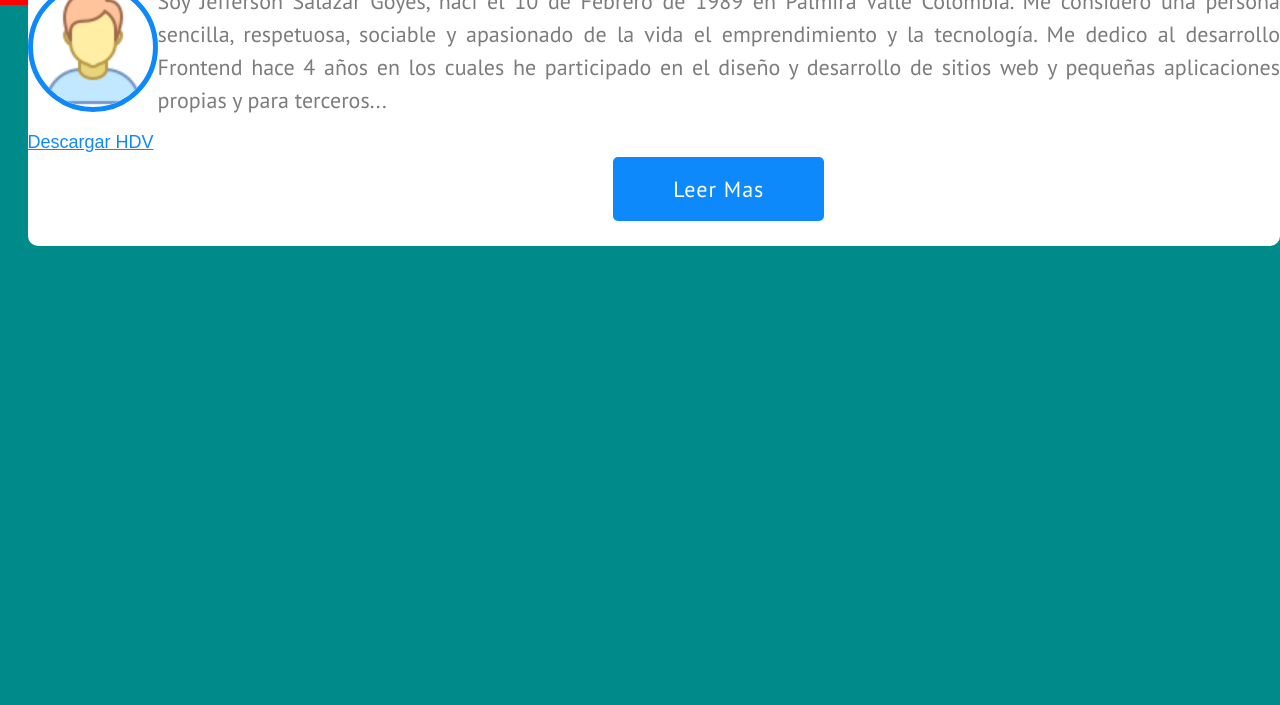
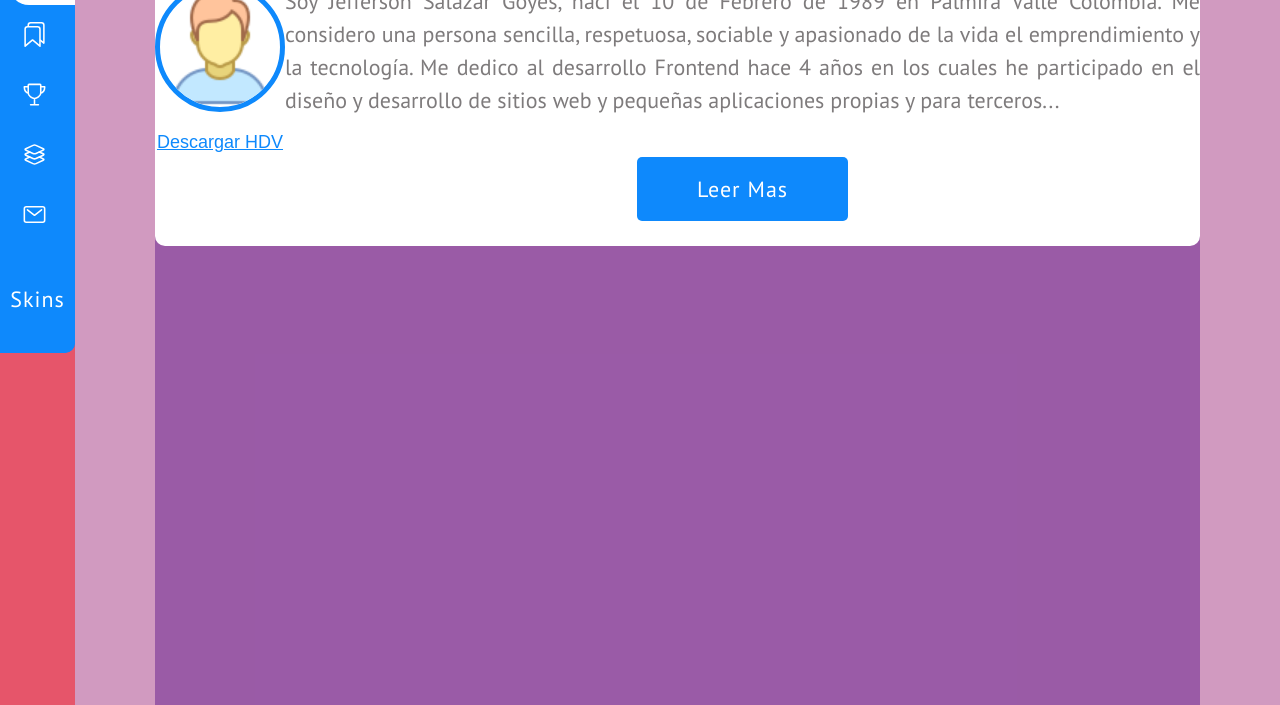
Before and after one commit to JeffersonSalazar/JeffersonSalazar.github.io, a plain HTML site: page index.html in a window 1280 px wide. Shown: the part 155-860 px from the top of the page. Drawn offline with nearby package versions, Linux system fonts and the light colour scheme; some packages are replaced by stand-ins of ours; a script that the page names is missing; a web font is replaced by a local one.

Commit message:
ultima prueba

```diff
--- a/index.html
+++ b/index.html
@@ -44,13 +44,13 @@
 				trabarlo con 'src/js/navbar.js'
 				su hoja de estilos => src/sass/layout/_navbar.scss
 			-->
-			<section class="component_navbar" id="navbar">hola
+			<section class="component_navbar" id="navbar">
 				<!--
 					NAV: dentro definimos una UL con 4 LI, estas contienen una TAG A
 					para redireccionamiento, y dentro de las TAG A definimos 2 SPAN
 					para el icono y el titulo...
 				-->
-				<!-- <nav class="box_nav_navbar bg_js" id="sidebar">
+				<nav class="box_nav_navbar bg_js" id="sidebar">
 					<ul>
 						<li class="active_link">
 							<a href="#banner" class="sections">
@@ -86,15 +86,15 @@
 								<span>Contactos</span>
 							</a>
 						</li>
-					</ul> -->
+					</ul>
 
 					<!--
 						DIV (box_navbar_color): contiene una TAG BUTTON
 					-->
-					<!-- <div class="box_navbar_colors">
+					<div class="box_navbar_colors">
 						<button type="button" class="btn_animated bg_js" id="btn_navbar">Skins</button>
 					</div>
-				</nav> -->
+				</nav>
 			</section>
 
 
--- a/src/sass/layout/_banner.scss
+++ b/src/sass/layout/_banner.scss
@@ -13,7 +13,7 @@
     };
 
     .box_img_banner {
-        // text-align: center;
+        text-align: center;
 
         img {
             border: 5px solid $background_three;
--- a/src/sass/layout/_header.scss
+++ b/src/sass/layout/_header.scss
@@ -12,11 +12,11 @@
     background: rgba(100, 14, 14, 0.246);
 
     @media (max-width: 900px) { // dispositivos 999px <= <= <=
-        // position: fixed;
-        // top: 0;
-        // right: 0;
-        // left: 0;
-        // z-index: 89;
+        position: fixed;
+        top: 0;
+        right: 0;
+        left: 0;
+        z-index: 89;
     };
 
     /*
@@ -24,9 +24,9 @@
         para agregarle BACKGROUND, HEIGHT y SHADOW
     */
     &.scorll_header {
-        // background-color: $background_four;
-        // height: 60px;
-        // box-shadow: $shadow_one;
+        background-color: $background_four;
+        height: 60px;
+        box-shadow: $shadow_one;
     };
 
     /*
--- a/src/sass/layout/_navbar.scss
+++ b/src/sass/layout/_navbar.scss
@@ -5,18 +5,14 @@
     la transicion la usamos para suavizar el :HOVER
 */
 .component_navbar {
-    background: red;
+    background: rgba(255, 0, 0, 0.452);
     // width: 100%;
-    height: 100px;
+    // height: 100px;
     // position: fixed;
     // top: 60px;
     // left: 0;
     // z-index: 79;
-    // display: flex;
-    // height: 100vh;
-    // align-items: center;
-    // overflow-x: hidden;
-    // transition: width .5s ease;
+    transition: min-width .5s ease;
     // background: rgba(25, 119, 25, 0.445);
 
     /*
@@ -24,15 +20,15 @@
         dispositivos moviles 999px <= <= <=
     */
     @media (max-width:999px) {
-        // width: 0%;
+        min-width: 0%;
 
         /*
             clase añadida con javascript...
             se encarga de mostrar el menu de navegacion
         */
-        // &.open_navbar { width: 75px; };
+        &.open_navbar { min-width: 75px; };
 
-        // &:hover { width: 240px; }; // hover encargado de redefinir el ancho
+        &:hover { min-width: 240px; }; // hover encargado de redefinir el ancho
     };
 
     /*
@@ -40,36 +36,35 @@
         tablets y destoks 1000px => => =>
     */
     @media (min-width:1000px) {
-        // width: 75px;
+        min-width: 75px;
 
         /*
             clase añadida con javascript...
             se encarga de ocultar el menu de navegacion
         */
-        // &.close_navbar { width: 0%; }
+        &.close_navbar { min-width: 0%; }
 
-        // &:hover { width: 240px; }; // hover encargado de redefinir el ancho
+        &:hover { min-width: 240px; }; // hover encargado de redefinir el ancho
     };
 
     .box_nav_navbar {
-        // background-color: $background_three;
-        // border-radius: 0 10px 10px 0;
+        background-color: $background_three;
+        border-radius: 0 10px 10px 0;
+        width: 75px;
         // width: inherit;
-        // position: fixed;
-        // top: 60px;
-        // left: 0;
-        // z-index: 79;
-        // display: flex;
+        position: fixed;
+        top: 60px;
+        left: 0;
+        z-index: 79;
         // height: 100vh;
-        // align-items: center;
-        // overflow-x: hidden;
+        overflow-x: hidden;
         // transition: width .5s ease;
 
         ul {
-            // padding: 40px 0 40px 9px;
+            padding: 40px 0 40px 9px;
 
             li {
-                // list-style: none;
+                list-style: none;
 
                 /*
                     clase añadida con javascript...
@@ -77,12 +72,12 @@
                     navegacion es seleccionado por el usuario
                 */
                 &.active_link {
-                    // background-color: $background_one;
-                    // border-top-left-radius: 20px;
-                    // border-bottom-left-radius: 20px;
+                    background-color: $background_one;
+                    border-top-left-radius: 20px;
+                    border-bottom-left-radius: 20px;
 
                     a {
-                        // color: $color_four;
+                        color: $color_four;
                     }
                 };
 
@@ -92,15 +87,15 @@
                     verticalmente
                 */
                 a {
-                    // text-decoration: none;
-                    // display: flex;
-                    // height: 60px;
-                    // font-family: 'PT Sans', sans-serif;
-                    // align-items: center;
-                    // color: $color_one;
+                    text-decoration: none;
+                    display: flex;
+                    height: 60px;
+                    font-family: 'PT Sans', sans-serif;
+                    align-items: center;
+                    color: $color_one;
 
                     .icon_ion {
-                        // margin: 9px 28px 0 13px;
+                        margin: 9px 28px 0 13px;
                     }
                 };
             };
@@ -110,21 +105,21 @@
     .box_navbar_colors {
 
         button {
-            // outline: none;
-            // border: none;
-            // background-color: $background_three;
-            // color: $color_one;
-            // font-size: 22px;
-            // font-family: 'PT Sans', sans-serif;
-            // letter-spacing: 1px;
-            // border-radius: 0 0 10px 0;
-            // width: 100%;
-            // padding-bottom: 40px;
-            // cursor: pointer;
-            // transition: transform 0.5s ease;
+            outline: none;
+            border: none;
+            background-color: $background_three;
+            color: $color_one;
+            font-size: 22px;
+            font-family: 'PT Sans', sans-serif;
+            letter-spacing: 1px;
+            border-radius: 0 0 10px 0;
+            width: 100%;
+            padding-bottom: 40px;
+            cursor: pointer;
+            transition: transform 0.5s ease;
 
             &:hover {
-                // transform: translateY(-8px);
+                transform: translateY(-8px);
             };
         }
     }
--- a/src/sass/main.scss
+++ b/src/sass/main.scss
@@ -39,13 +39,20 @@ body {
 */
 .container_body {
     display: flex;
-    background-color: darkcyan;
+    background-color: rgba(139, 0, 97, 0.397);
     height: 100vh;
+
+    @media (max-width: 999px) {
+        margin: 60px 0;
+    };
 
     .container_right {
         width: 100%;
-        height: 200px;
-        background: white;
+        background: rgba(76, 0, 130, 0.411);
+
+        @media (min-width: 1000px) {
+            margin: 0px 80px;
+        };
     }
 };
 
@@ -65,21 +72,6 @@ body {
 //         min-width: 75px;
 //     };
 // };
-
-
-/*
-    componentes que comparten clases
-*/
-.component_banner, .component_certificates, .component_proyects, .component_contacts {
-
-    // @media (max-width: 999px) {
-    //     margin: 100px 0;
-    // };
-
-    // @media (min-width: 1000px) {
-    //     margin: 100px 80px;
-    // };
-};
 
 
 /*
@@ -133,7 +125,7 @@ p {
 };
 
 li {
-    // font-size: 22px;
+    font-size: 22px;
 }
 
 a, h4, strong {
```
Also changed, not shown: src/sass/main.css, 1 other file.
